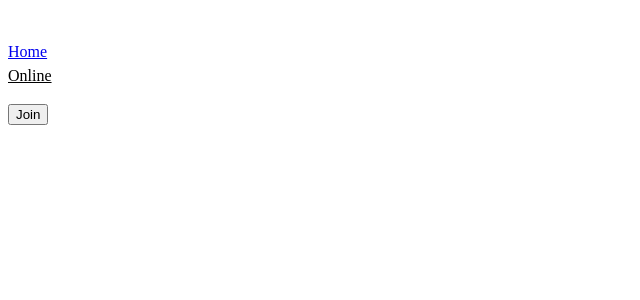
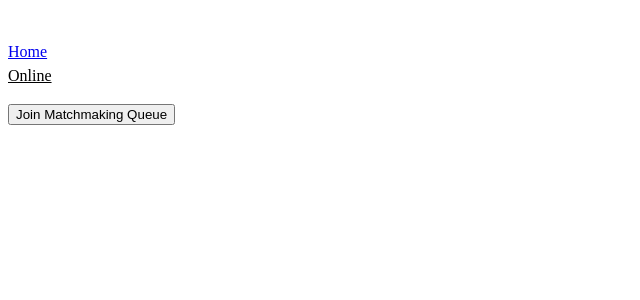
Before and after one commit to MidnightExcursion/mb-rudimentary, a Vue app in the folder frontend/: page /online in a window 1280 px wide. Shown: the top 300 px of the page, without its empty margins (0-640 px from the left). Built offline with nearby package versions, Linux system fonts and the light colour scheme.

Commit message:
Added new data to Game.vue: isConnectedToWS. Will then update frontend.

```diff
--- a/frontend/src/components/Game.vue
+++ b/frontend/src/components/Game.vue
@@ -1,8 +1,9 @@
 <template>
     <div>
         <div class ='joinMatchmaking'>
-            <button @click="connectToWebsocket">Join</button>
+            <button @click="connectToWebsocket">Join Matchmaking Queue</button>
         </div>
+        <div v-if="connected">
             <div v-if="!gameOver">
                 <div class="player" v-if="playerValue === 'player1'">
                     <h2>You</h2>
@@ -33,6 +34,8 @@
             <div v-else>
                 <h1>{{ result === 'win' ? 'You Win!' : 'You Lose!' }}</h1>
             </div>
+        </div>
+
     </div>
 </template>
 
@@ -68,6 +71,7 @@ export default {
 
         };
 
+        const isConnectedToWebSocket = computed(() => store.websocket ?? false);
         const gameOver = computed(() => store.gameOver || false);
         const result = computed(() => store.result || false);
         const player1CurrentProblemData = computed(() => store.problems[store.gameState.player1.currentProblemIndex] || {});
@@ -76,6 +80,7 @@ export default {
 
         return {
             connectToWebsocket,
+            isConnectedToWebSocket,
             gameOver,
             result,
             playerValue: store.userValue,
```
Lines whose indentation alone changed are shown as unchanged.
